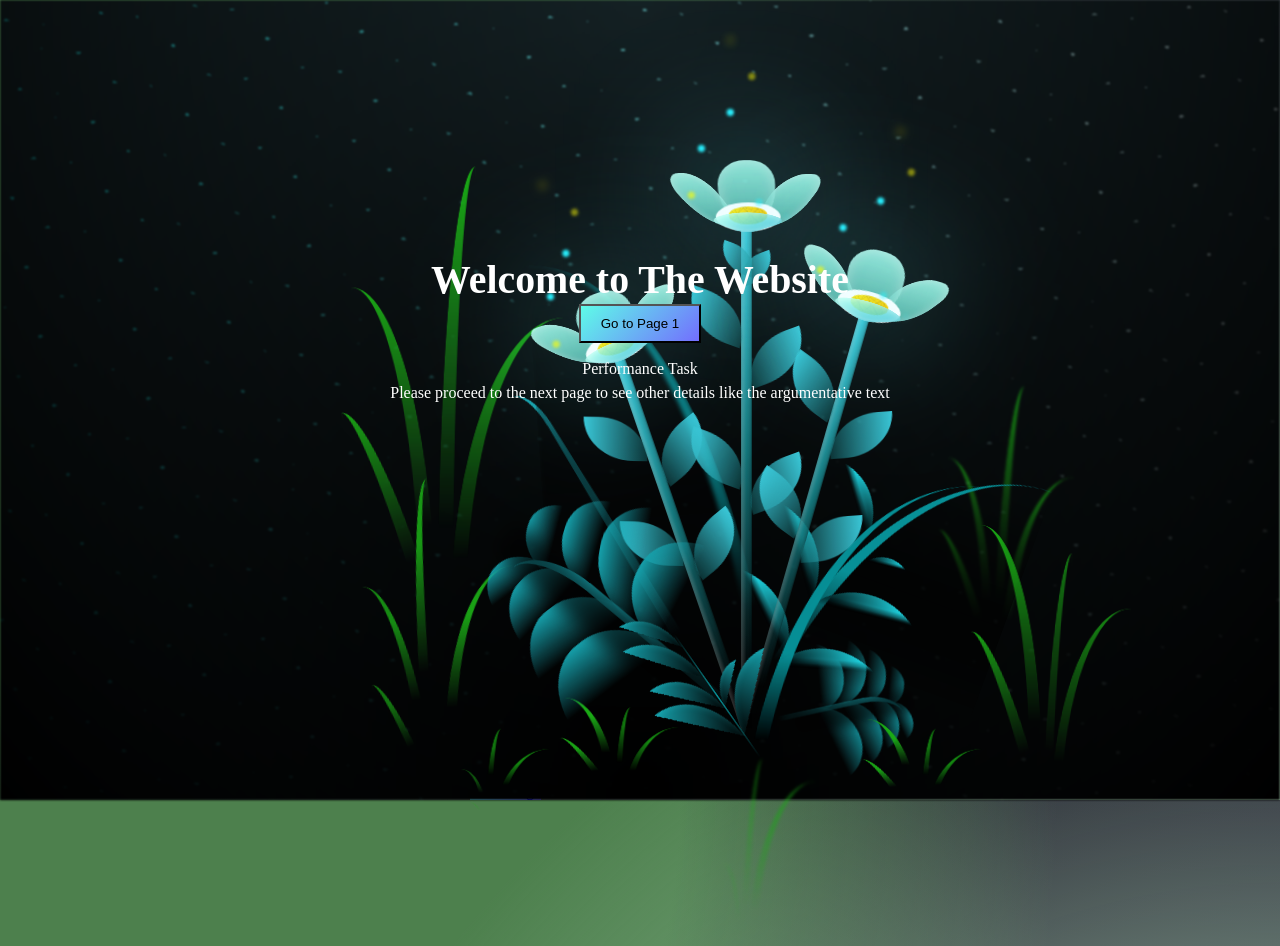
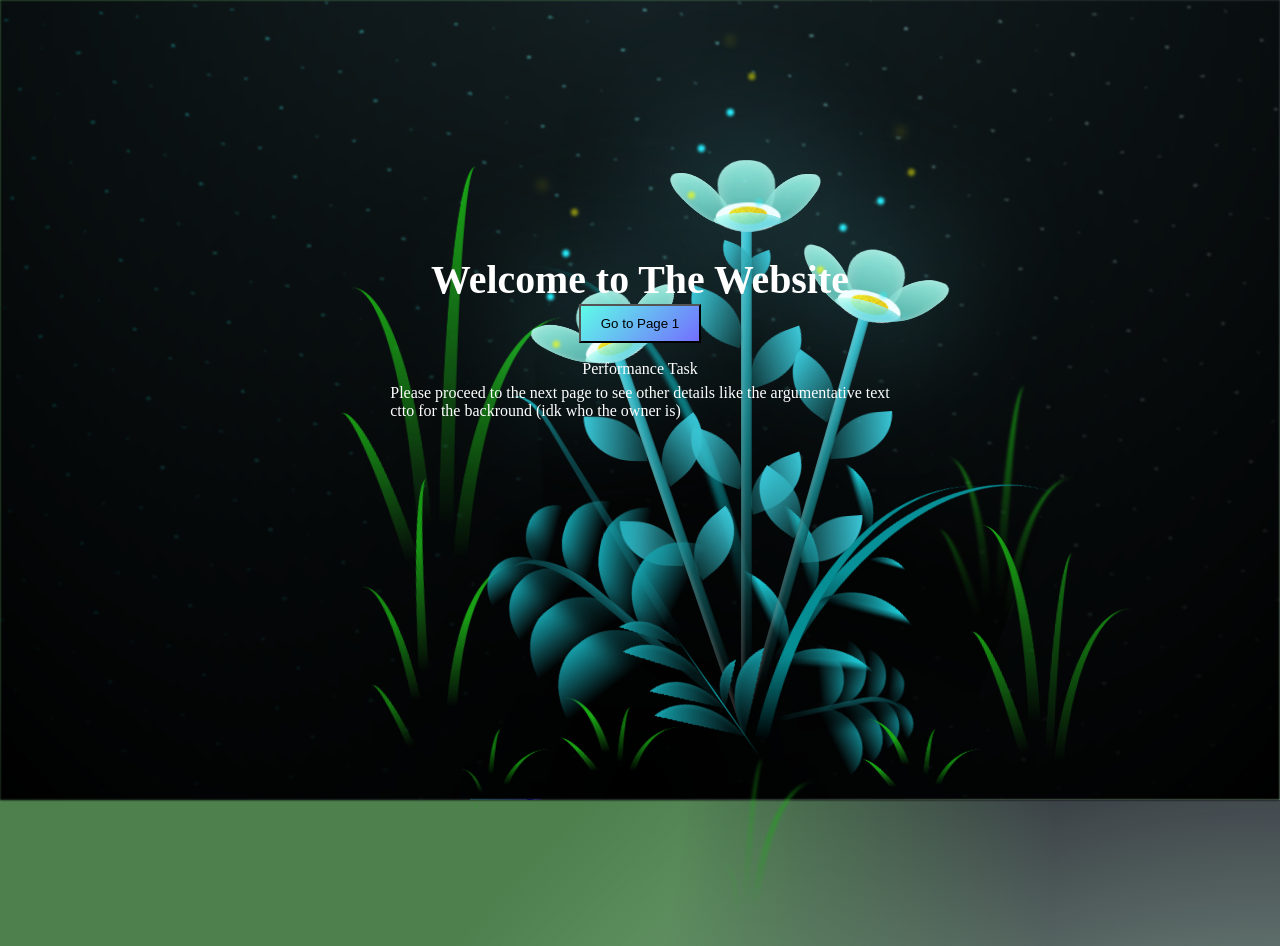
Before and after one commit to khuzphaww/khuzphaww.github.io, a plain HTML site: page index.html in a window 1280 px wide. Drawn offline with Linux system fonts and the light colour scheme.

```diff
--- a/index.html
+++ b/index.html
@@ -329,7 +329,7 @@
         <h7 class="heading2" ><p></p>Performance Task</h7>
         <h7 class="heading3" ><p> Please proceed to the next page to see other
           details like the argumentative text
-        </p></h7>
+        </p><p>ctto for the backround (idk who the owner is)</p></h7>
 
 
 </body>
```
